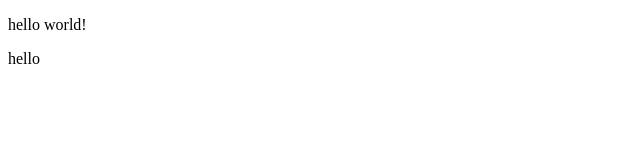
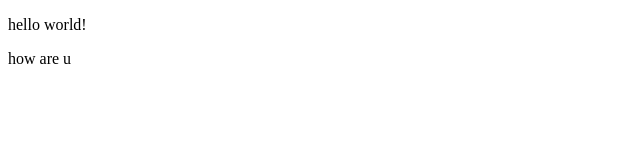
Before and after one commit to Lwertani/Appolo, a plain HTML site: page index.html in a window 1280 px wide. Shown: the full height of the page, 0-640 px from the left. Drawn offline with Linux system fonts and the light colour scheme.

Commit message:
Update index.html

```diff
--- a/index.html
+++ b/index.html
@@ -7,6 +7,6 @@
 </head>
 <body>
     <p>hello world!</p>
-    <p>hello</p>
+    <p>how are u</p>
 </body>
 </html>
```
